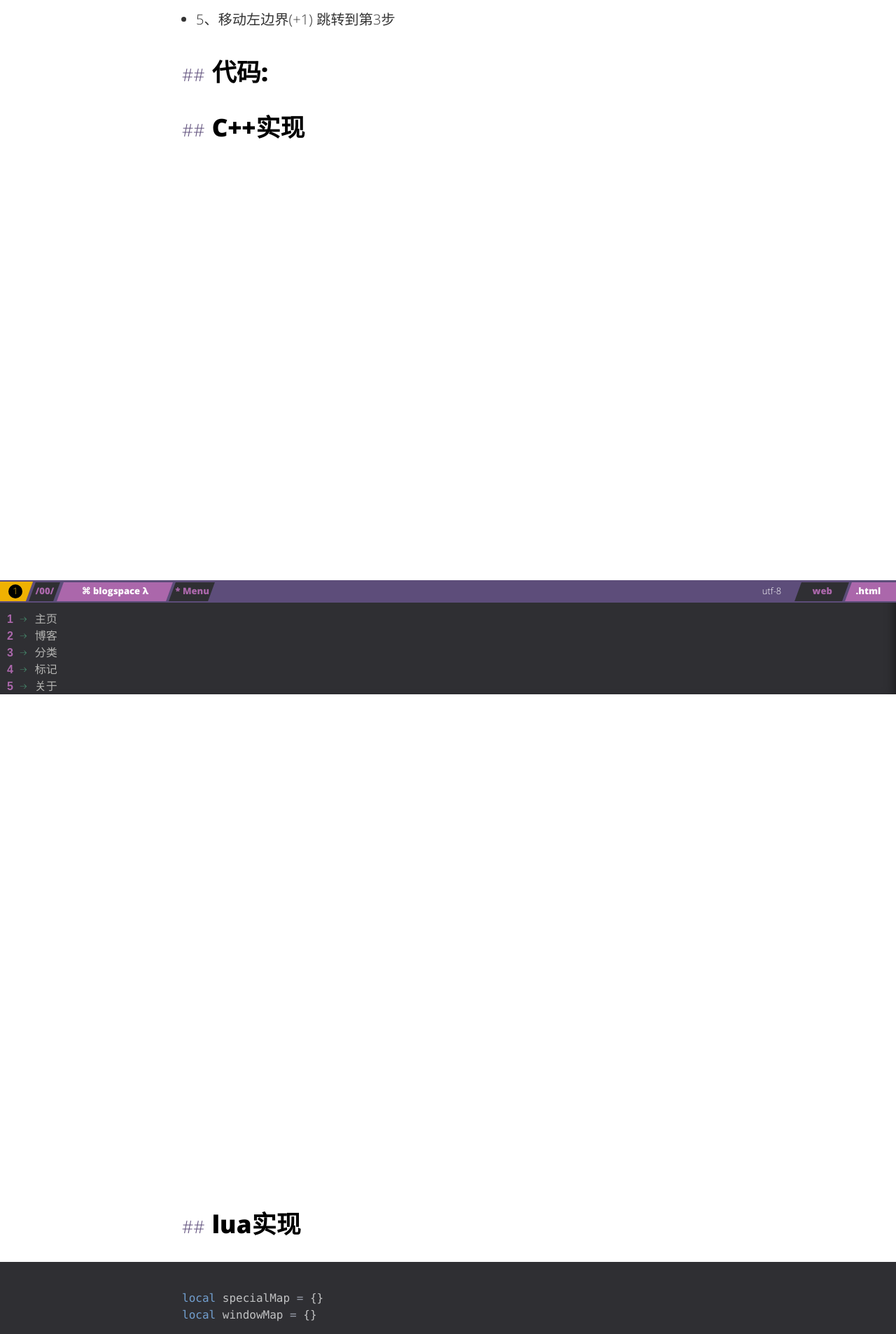
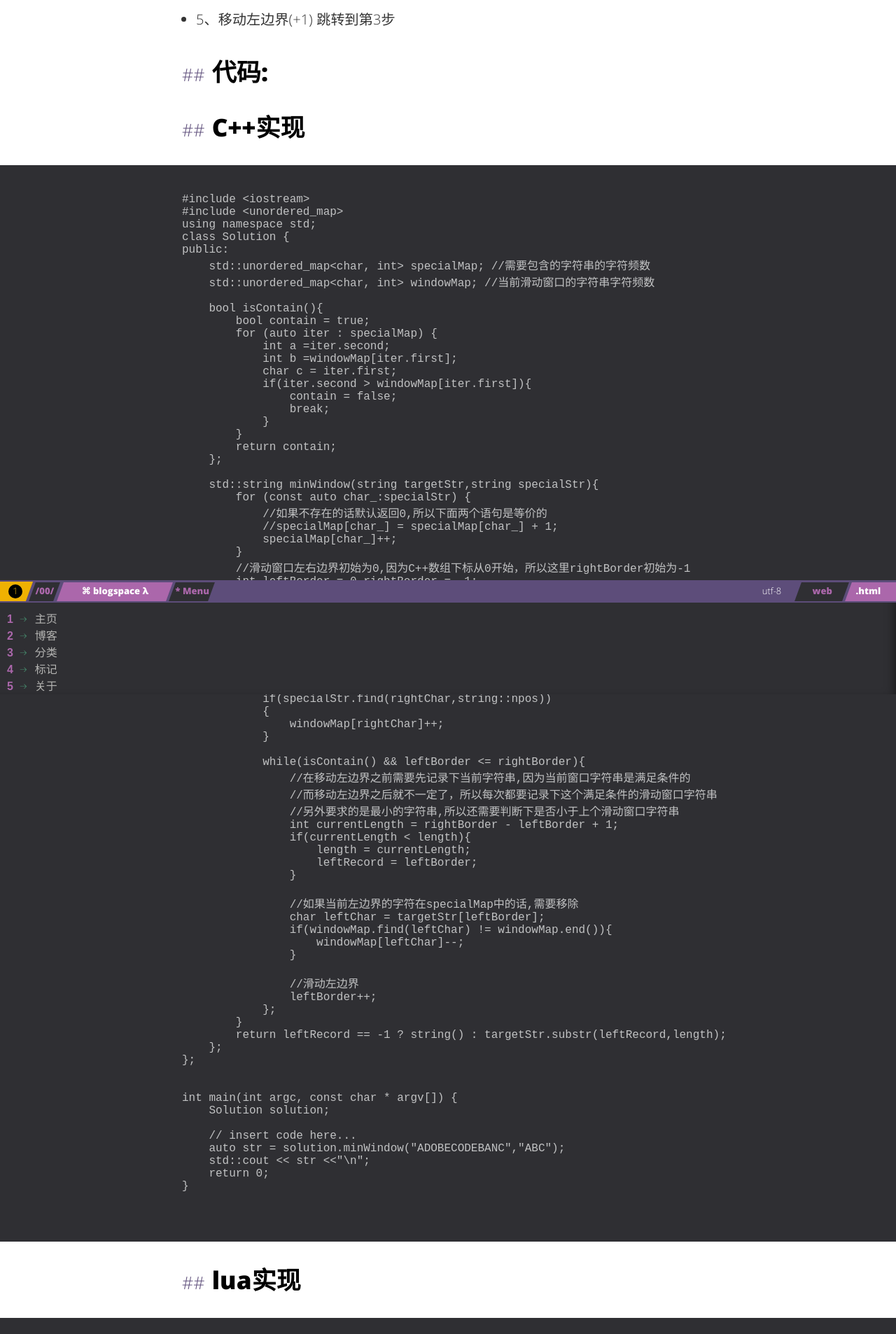
Before and after one commit to QuiQiJingFeng/fyd.github.blog, a Jekyll site: the page built from _posts/2020-05-24-00.md, in a window 1280 px wide. Shown: the part 808-2714 px from the top of the page at 70% size. Built offline with Jekyll 4.4.1, drawn with Linux system fonts in a browser that asks for light colours; comment, search, counter and statistics services are not loaded.

Commit message:
对C++代码支持不够。。。

````diff
--- a/_posts/2020-05-24-00.md
+++ b/_posts/2020-05-24-00.md
@@ -30,7 +30,7 @@ categories:
 
 ## 代码:
 ## C++实现
-```C++
+```
 #include <iostream>
 #include <unordered_map>
 using namespace std;
````
